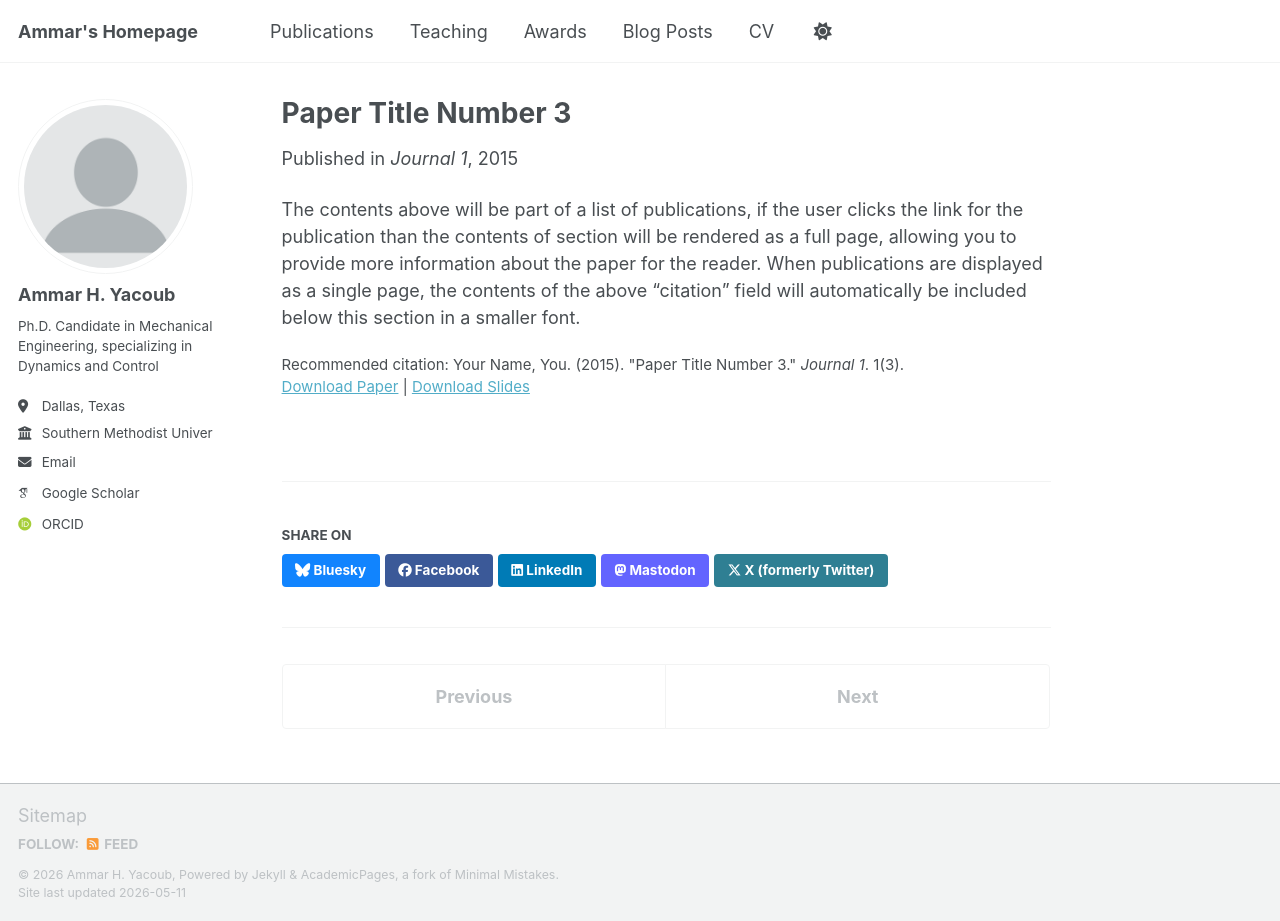
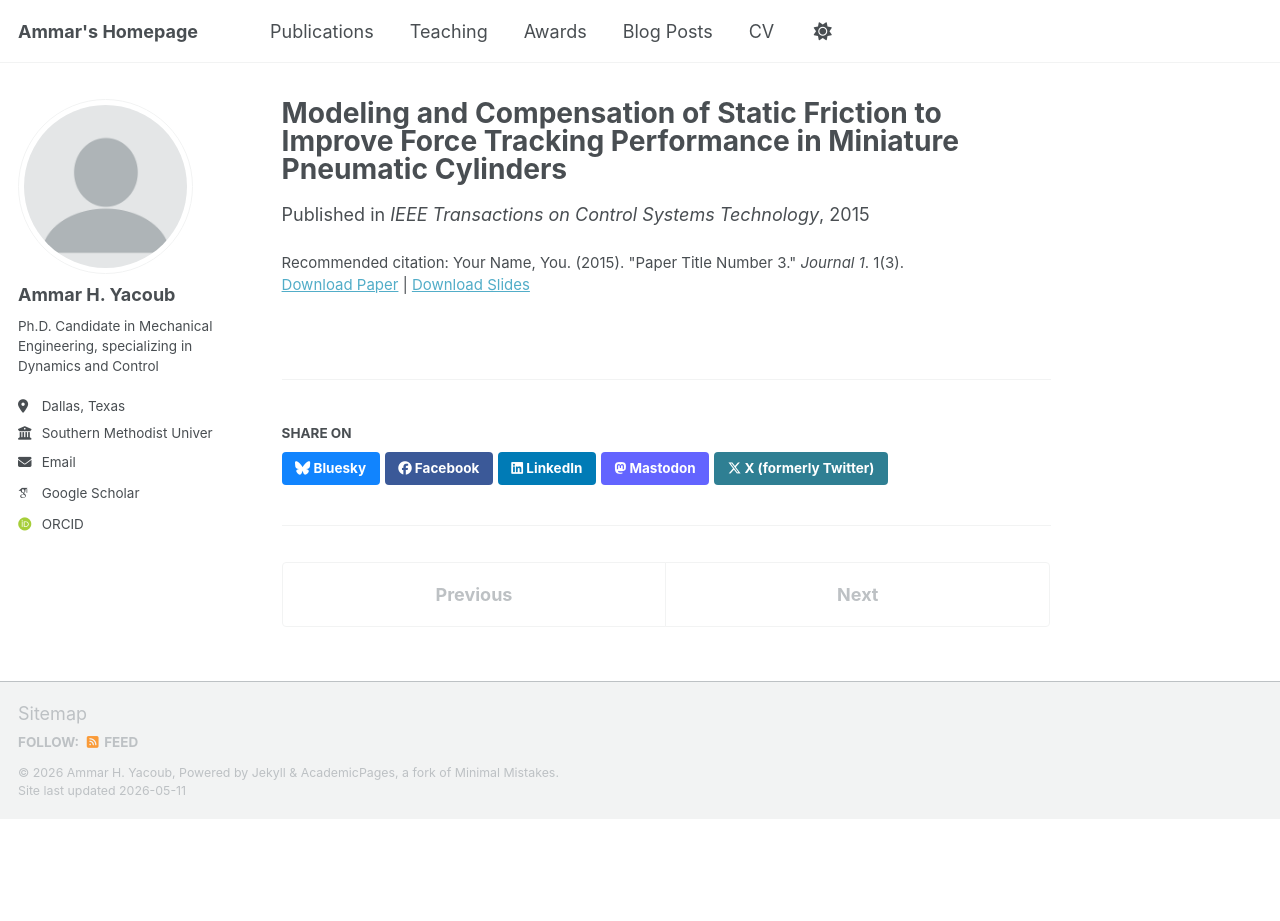
Before and after one commit to AmmarYacoub/AmmarYacoub.github.io, a Jekyll site: the page built from _publications/2015-10-01-paper-title-number-3.md, in a window 1280 px wide and 921 px high. Built offline with Jekyll 4.4.1, drawn with Linux system fonts in a browser that asks for light colours; some web fonts are replaced; a script bundle is joined from its source files by our own code; library files that are not in the unit come from our copies.

Commit message:
Update 2015-10-01-paper-title-number-3.md

```diff
--- a/_publications/2015-10-01-paper-title-number-3.md
+++ b/_publications/2015-10-01-paper-title-number-3.md
@@ -1,14 +1,12 @@
 ---
-title: "Paper Title Number 3"
+title: "Modeling and Compensation of Static Friction to Improve Force Tracking Performance in Miniature Pneumatic Cylinders"
 collection: publications
 category: manuscripts
 permalink: /publication/2015-10-01-paper-title-number-3
 excerpt: 'This paper is about the number 3. The number 4 is left for future work.'
 date: 2015-10-01
-venue: 'Journal 1'
+venue: 'IEEE Transactions on Control Systems Technology'
 slidesurl: 'https://academicpages.github.io/files/slides3.pdf'
 paperurl: 'https://academicpages.github.io/files/paper3.pdf'
 citation: 'Your Name, You. (2015). &quot;Paper Title Number 3.&quot; <i>Journal 1</i>. 1(3).'
 ---
-
-The contents above will be part of a list of publications, if the user clicks the link for the publication than the contents of section will be rendered as a full page, allowing you to provide more information about the paper for the reader. When publications are displayed as a single page, the contents of the above "citation" field will automatically be included below this section in a smaller font.
```
